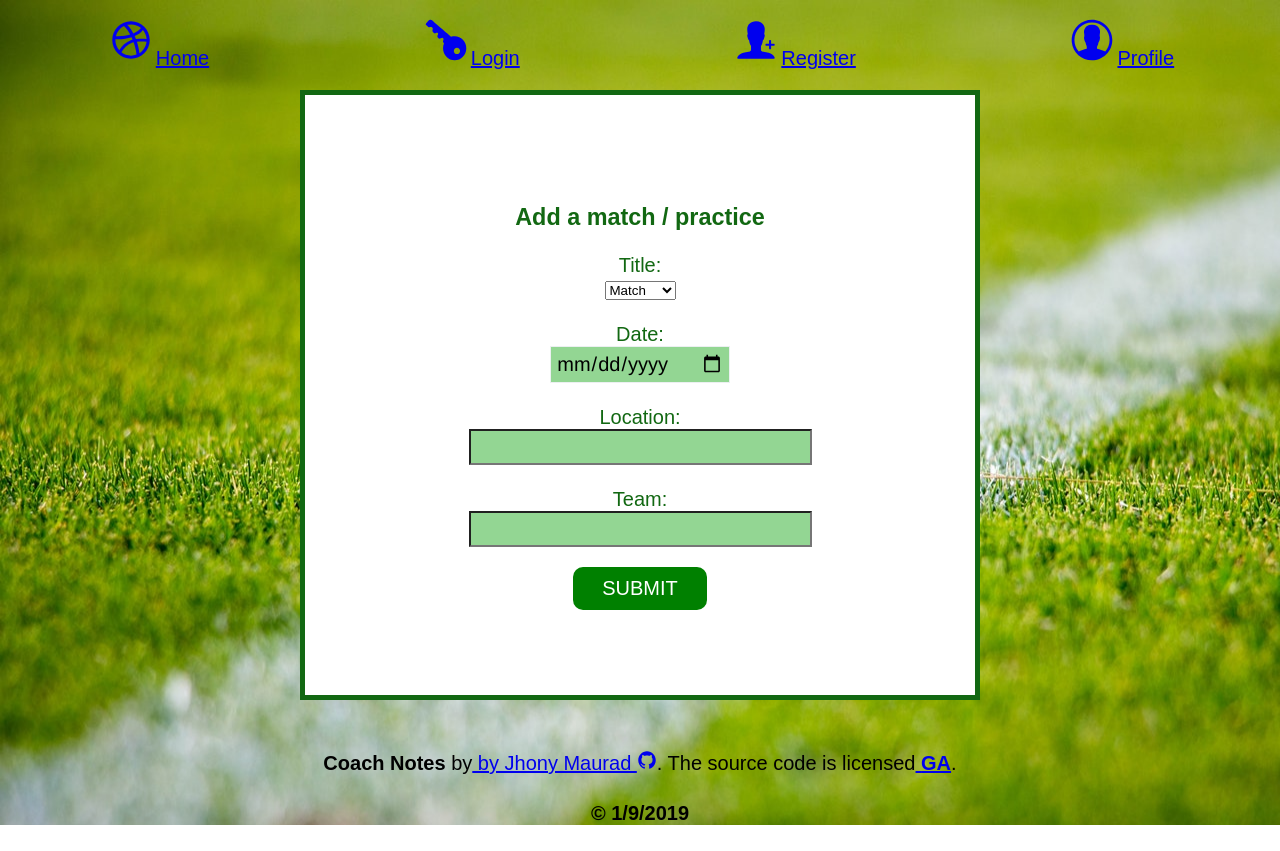
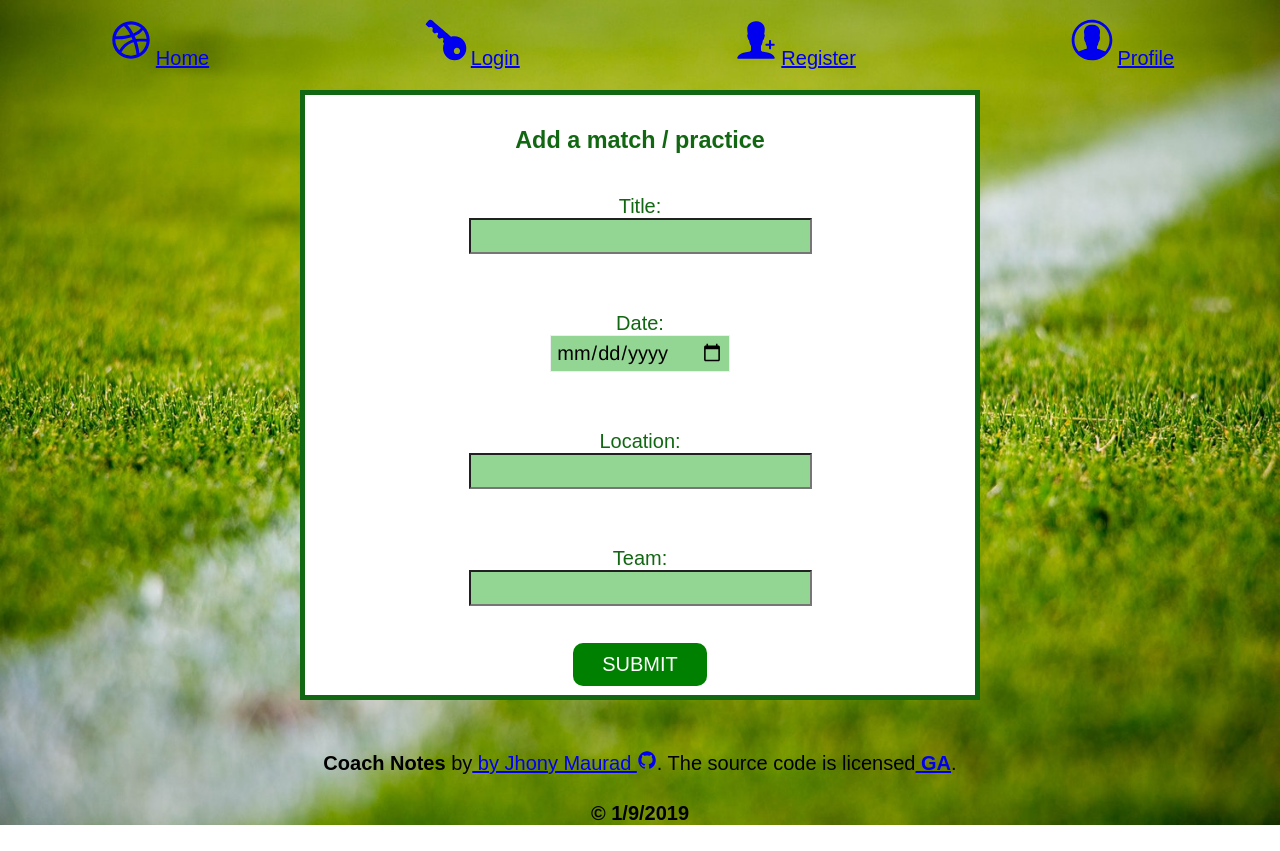
Before and after one commit to jhonymaurad/coachnotes, a React (Create React App) app in the folder client/: page /addmatch in a window 1280 px wide. Built offline with nearby package versions, Linux system fonts and the light colour scheme; a web font is replaced by a local one.

Commit message:
updated players profile layout and css

```diff
--- a/client/src/App.css
+++ b/client/src/App.css
@@ -1,8 +1,12 @@
 .App {
   text-align: center;
   background-image: url('./images/background.jpeg');
-  min-height: 100vh;
+  background-size: cover;
   font-family: 'Monda', sans-serif;
+  top: 0;
+  left: 0;
+  width: 100%;
+  height: 100%;
 }
 
 .navBar{
@@ -66,6 +70,7 @@
   display: flex;
   flex-direction: column;
   justify-content: center;
+  justify-content: space-around;
 }
 input[type=text], [type=password]{
   font-size: 20px;
@@ -159,15 +164,8 @@ input[type="date"] {
   background-color: #f44336;
   color: white;
 }
-
 .viewPlayers{
   min-height: 80vh;
-}
-.players-container{
-  display: flex;
-  flex-direction: row;
-  justify-content: space-around;
-  flex-wrap: wrap;
 }
 .players-profile{
   background-color: white;
@@ -178,4 +176,25 @@ input[type="date"] {
   border-color: #126812;
   padding-bottom: 10px;
   height: 700px;
+  width: 300px;
 }
+.players-profile h3{
+  text-decoration: underline;
+  color: green;
+
+}
+.player-info-container{
+  width: 100%;
+  display: flex;
+  flex-direction: row;
+  justify-content:space-around;
+}
+
+.deleteProfile{
+  align-self: flex-end;
+}
+.avatarImg{
+  width: 150px;
+  height: 150px;
+  align-self: center;
+}
--- a/client/src/components/AddMatch.js
+++ b/client/src/components/AddMatch.js
@@ -52,16 +52,13 @@ export default class AddMatch extends Component{
                 </label>
                 <label>
                     Title: <br/>
-                    <select
-                      id='title'
-                      type = 'input'
-                      onChange={this.handleChange}
-                      value={this.state.title}
-                      name='title'
-                      >
-                        <option value="match">Match</option>
-                        <option value="practice">Practice</option>
-                    </select>
+                    <input
+                        id="title"
+                        type="text"
+                        onChange={this.handleChange}
+                        value={this.state.date}
+                        name='date'
+                    />
                 </label>
                 <br/>
                 <label>
--- a/client/src/components/AuthForms.js
+++ b/client/src/components/AuthForms.js
@@ -43,7 +43,7 @@ export default class AuthForms extends Component {
   }
 
   render(){
-    if(this.state.redirectToProfile)
+    if(this.state.redirectToProfile || localStorage.getItem('token'))
     return(
       <Redirect to="/profile" />
     )
--- a/client/src/components/Home.js
+++ b/client/src/components/Home.js
@@ -18,7 +18,7 @@ export default function Home (){
         and deadlines.</p>
       </div>
       <div className='logo'>
-        <img src={logo} alt="profile"/>
+        <img src={logo} alt="logo"/>
       </div>
       <div className='list-right'>
         <h2>Stay on Track</h2>
--- a/client/src/components/RegisterForm.js
+++ b/client/src/components/RegisterForm.js
@@ -1,5 +1,7 @@
 import React, {Component} from 'react';
 import { register } from '../services/createUser';
+import { TiEdit } from "react-icons/ti";
+import logo from '../images/sports.png';
 
 export default class RegisterForm extends Component{
   constructor(props){
@@ -37,7 +39,9 @@ export default class RegisterForm extends Component{
         className="addMatchForm"
         onSubmit={this.handleSubmit}
       >
-        <h2>Register</h2>
+        <h2>Register  <TiEdit/></h2>
+        <img src={logo} alt='logo' style={{width:'150px', alignSelf: 'center'}}/>
+
         <label htmlFor="email">email</label>
         <input
           type="text"
--- a/client/src/components/ViewPlayers.js
+++ b/client/src/components/ViewPlayers.js
@@ -5,7 +5,7 @@ import UpdatePlayerForm from './UpdatePlayerForm';
 import { getMyPlayers } from '../services/playerServices';
 import { deletePlayer } from '../services/playerServices';
 import { updatePlayer } from '../services/playerServices';
-import avatar from '../images/avatar.png';
+import avatar from '../images/man_avatar.png';
 import { IoMdCalendar } from "react-icons/io";
 
 export default class ViewPlayers extends Component {
@@ -103,30 +103,37 @@ export default class ViewPlayers extends Component {
     }));
   }
 
-
   render(){
     const { players, focusPlayer } = this.state;
     return(
       <div className='viewPlayers'>
+        <div>
+          <h1>My Players:</h1>
+        </div>
         <Link to='/addplayer'><IoMdCalendar className='navIcons' /></Link>Add Player
-        <h1>Current Players I am coaching:</h1>
-        <ul className='players-container'>
+        <ul className='player-info-container'>
         {this.state.players.map(player => (
           <div
             key={player.id}
             className='players-profile'
             onClick={() => this.updateFocusPlayer(player.id)}>
-            <h3>{player.name}</h3>
-            <h3>{player.date_of_birth}</h3>
-            <h3>{player.avatar}</h3>
-            <img src={avatar}
-                 style={{height: '200px', width:"150px", paddingTop:"150px"}}
-                 alt="profile"/>
-            <h3>{player.position}</h3>
-            <h3>{player.team}</h3>
+              <h3>{player.name}</h3>
+              <img src={avatar}
+                   alt="profile"
+                   className='avatarImg'/>
+
+                  <h3>Date of Birth: </h3>
+                  <h5>{player.date_of_birth}</h5>
+                  <h3>Nickname</h3>
+                  <h5>{player.avatar}</h5>
+                  <h3>Position:</h3>
+                  <h5>{player.position}</h5>
+                  <h3>Team:</h3>
+                  <h5>{player.team}</h5>
             <button
               id={player.id}
-              onClick={this.handleDelete}>Delete</button>
+              onClick={this.handleDelete}
+              className='deleteButtons deleteProfile'>Delete</button>
           </div>
         ))}
         </ul>
```
Also changed, not shown: client/src/images/man_avatar.png (added).
